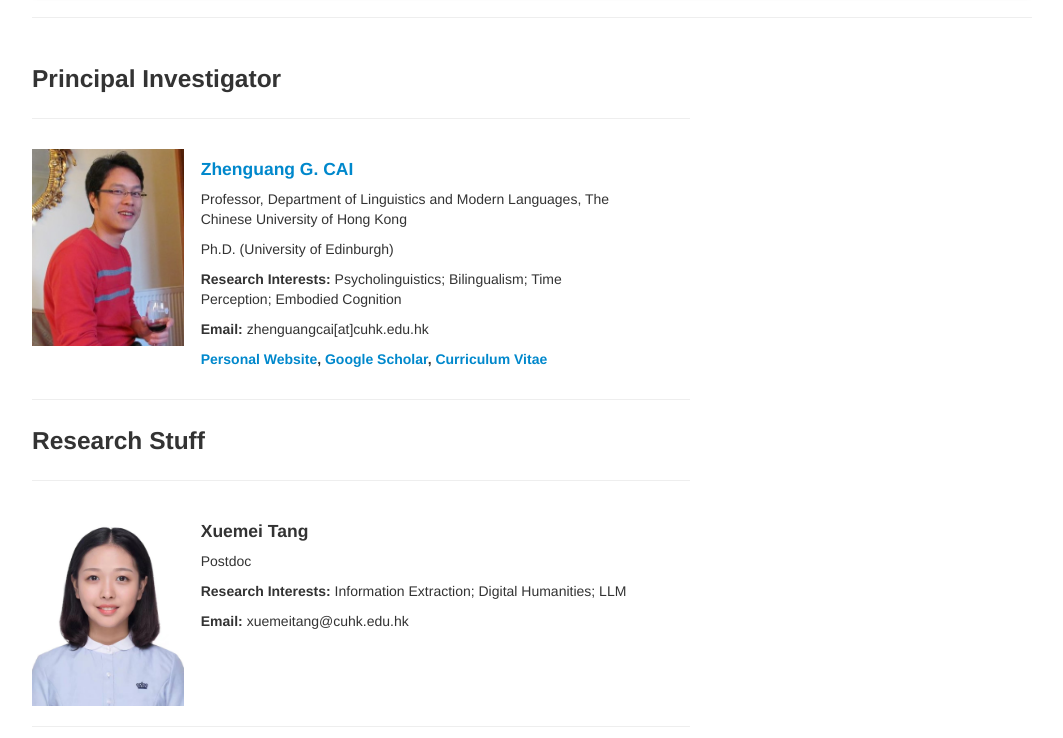
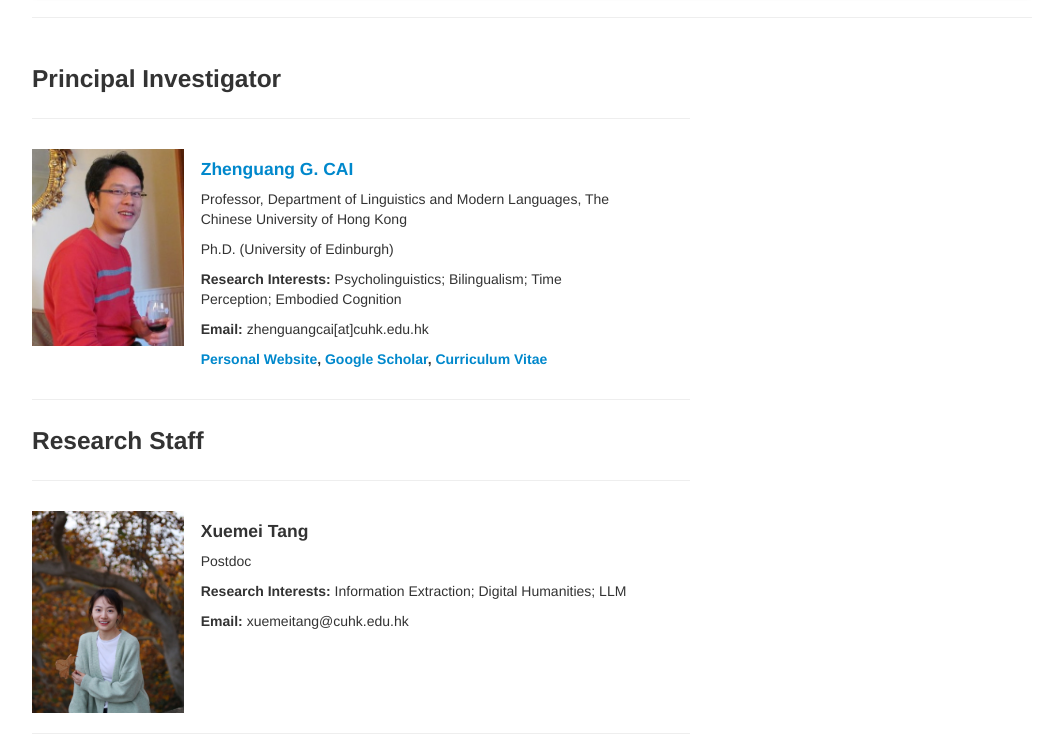
Before and after one commit to cuhklpl/cuhklpl.github.io, a plain HTML site: page people.html in a window 1280 px wide. Shown: the part 214-952 px from the top of the page, without its empty margins (108-1171 px from the left). Drawn offline with Linux system fonts and the light colour scheme.

Commit message:
Update people.html

```diff
--- a/people.html
+++ b/people.html
@@ -64,13 +64,13 @@
                   </div>
                 </section>
 		<hr>
-		<section id="researchstuff">
+		<section id="researchstaff">
 		<div class="page-header">
-                     <h3>Research Stuff</h3>
+                     <h3>Research Staff</h3>
                   </div>
                   <div class="row-fluid">
                      <div class="span3 post">
-                        <img src="thumbs/Xinyu.jpg" alt="Xinyu"/>
+                        <img src="thumbs/xuemeitang.jpg" alt="Xinyu"/>
                      </div>
                      <div class="span9 post">
                         <h4>Xuemei Tang</h4>
@@ -200,7 +200,7 @@
 		  <div class="page-header">
                      <h3>Lab alumni</h3>
 		  </div>
-
+		<h4>Xinyu Zhou <i>(former research staff, now Master Student at Sorbonne Université and Université Paris Cité)</i> </h4>
 		<h4>Zhuang H. QIU <i>(former Postdoc, now Assistant Professor at City University of Macau)</i> </h4>
 		<h4>David A. HASLETT <i>(former PhD student, now Research Assistant Professor at HKUST)</i></h4>
 		<h4>Max DUNN <i>(former PhD student, now Postdoc at PolyU)</i></h4>
```
